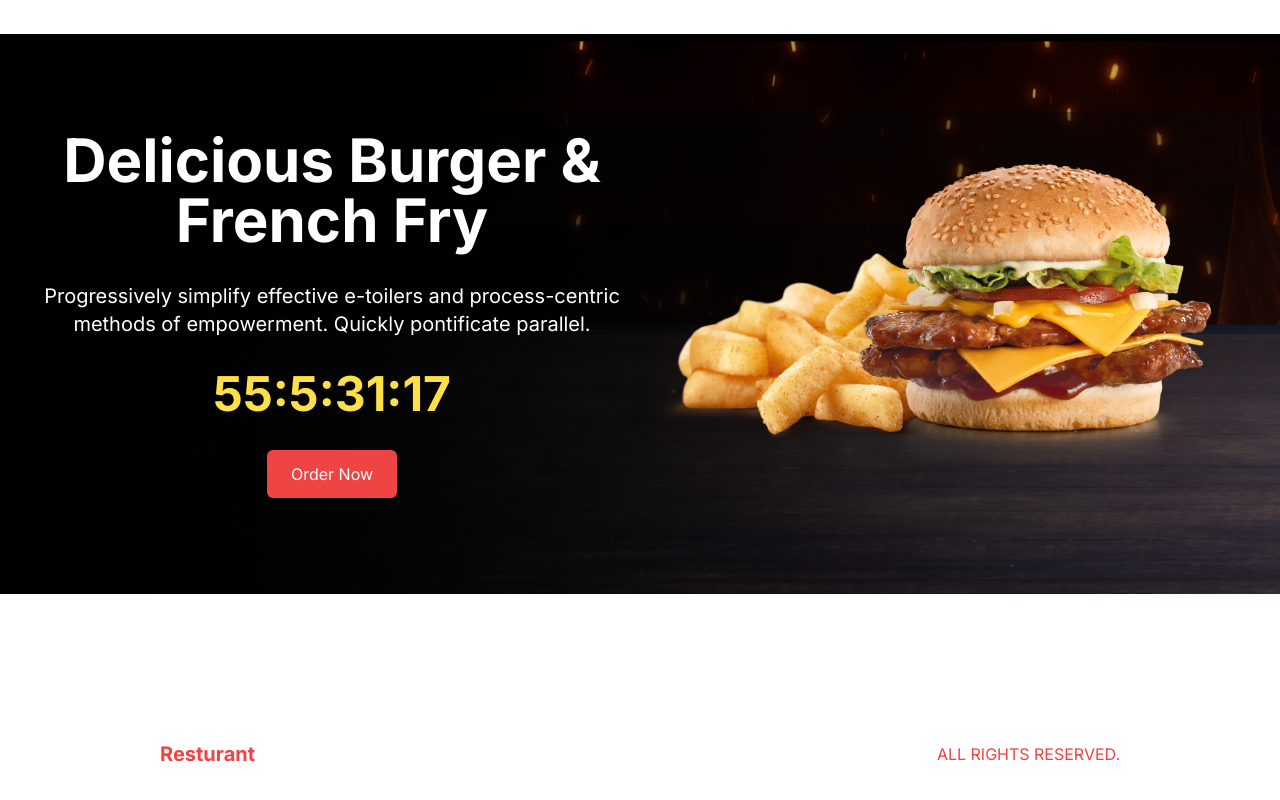
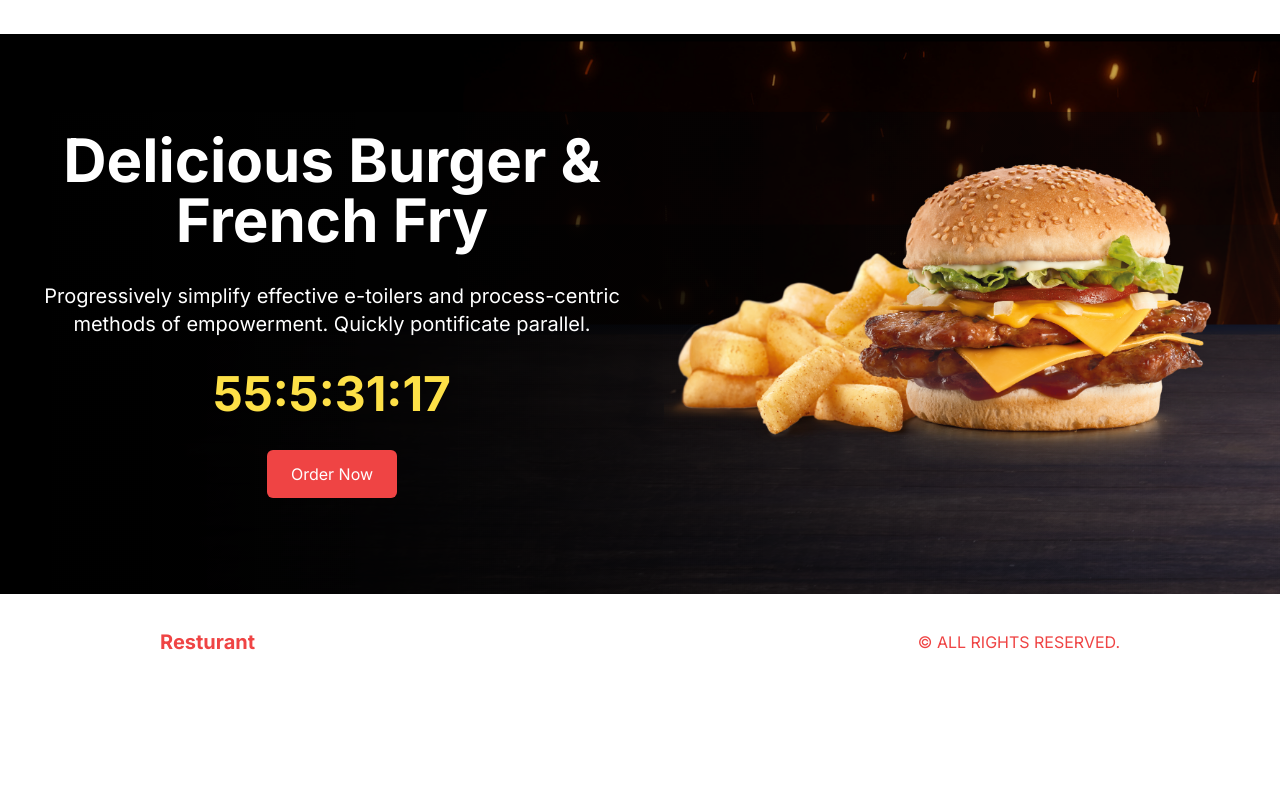
Before and after one commit to Skyknew/resturant, a Next.js app: page / in a window 1280 px wide. Shown: the part 1486-2286 px from the top of the page. After the commit the page ends 2176 px from the top, so only its background shows below. Built offline with nearby package versions, Linux system fonts and the light colour scheme.

Commit message:
Fixed the footer

```diff
--- a/src/components/Footer.tsx
+++ b/src/components/Footer.tsx
@@ -1,13 +1,13 @@
-import Link from 'next/link'
-import React from 'react'
+import Link from "next/link";
+import React from "react";
 
 const Footer = () => {
   return (
-    <div className="h-12 md:h-24 p-4 lg:p-20 xl:p-40 text-red-500 flex items-center justify-between">
+    <div className="h-12 md:h-24 p-4 lg:px-20 xl:px-40 text-red-500 flex items-center justify-between">
       <Link href="/" className="font-bold text-xl">Resturant</Link>
-      <p> ALL RIGHTS RESERVED. </p>
+      <p>© ALL RIGHTS RESERVED.</p>
     </div>
-  )
-}
+  );
+};
 
-export default Footer
+export default Footer;
```
